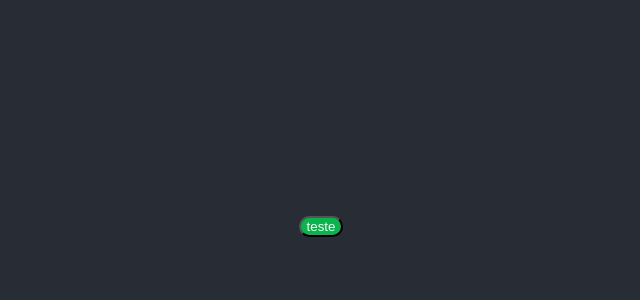
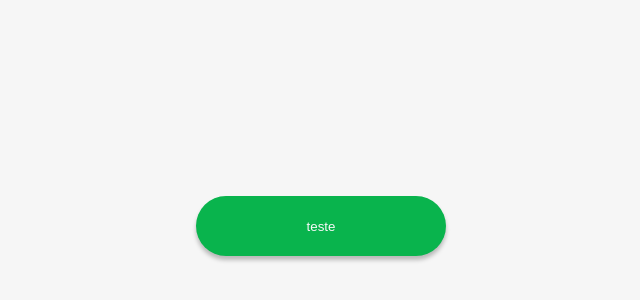
Before and after one commit to viniciusac92/hoorta-apresentacao, a React (Create React App) app: page / in a window 1280 px wide. Shown: the part 174-474 px from the top of the page, without its empty margins (319-959 px from the left). Built offline with nearby package versions, Linux system fonts and the light colour scheme.

Commit message:
atualizaçao branch

```diff
--- a/src/App.css
+++ b/src/App.css
@@ -14,7 +14,7 @@
 }
 
 .App-header {
-  background-color: #282c34;
+  background-color: #f6f6f6;
   min-height: 100vh;
   display: flex;
   flex-direction: column;
--- a/src/App.js
+++ b/src/App.js
@@ -1,4 +1,3 @@
-import logo from "./logo.svg";
 import "./App.css";
 import Button from "./components/atoms/Button";
 
@@ -6,7 +5,9 @@ function App() {
   return (
     <div className="App">
       <header className="App-header">
-        <Button styled={"primary"}>teste</Button>
+        <Button styled={"primary"} size={"normal"}>
+          teste
+        </Button>
       </header>
     </div>
   );
--- a/src/components/atoms/Button/styles.js
+++ b/src/components/atoms/Button/styles.js
@@ -1,8 +1,10 @@
 import styled from "styled-components";
 
 export const ButtonStyled = styled.button`
+  border: none;
   border-radius: 39px;
-
+  box-shadow: 0px 4px 4px rgba(0, 0, 0, 0.25);
+  padding: 15px;
   color: ${(props) =>
     props.styled === "primary"
       ? "#F9F9F9"
@@ -16,4 +18,8 @@ export const ButtonStyled = styled.button`
       : props.style === "second"
       ? "#F9F9F9"
       : null};
+
+  width: ${(props) => (props.size === "normal" ? "250px" : null)};
+
+  height: ${(props) => (props.size === "normal" ? "60px" : null)};
 `;
```
